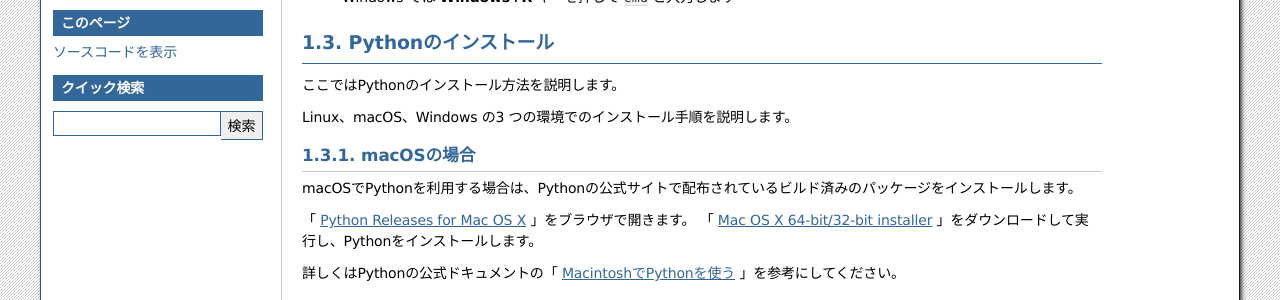
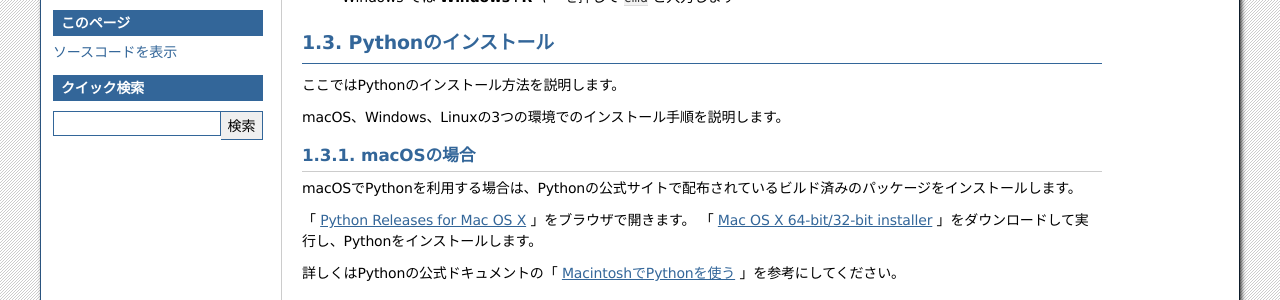
Before and after one commit to pyconjp/pycamp.pycon.jp, a Sphinx documentation site: the page built from source/textbook/1_install.rst, in a window 1280 px wide and 900 px high, scrolled down 442 px. Shown: the part 151-451 px from the top of the window. Built offline with Sphinx 7.4.7, drawn with Linux system fonts in a browser that asks for light colours.

Commit message:
refs #77 terada指摘対応

```diff
--- a/source/textbook/1_install.rst
+++ b/source/textbook/1_install.rst
@@ -39,7 +39,7 @@ Pythonのインストール
 
 ここではPythonのインストール方法を説明します。
 
-Linux、macOS、Windows の3 つの環境でのインストール手順を説明します。
+macOS、Windows、Linuxの3つの環境でのインストール手順を説明します。
 
 macOSの場合
 -------------------------------------
```
